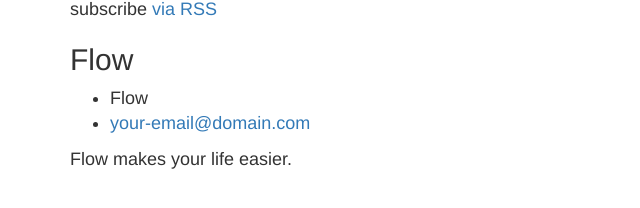
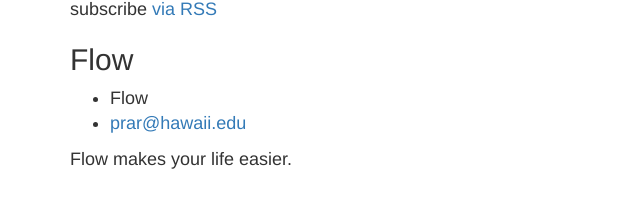
Before and after one commit to uhm-coe/assist, a Jekyll site: the page built from index.html, in a window 1280 px wide. Shown: the part 373-581 px from the top of the page, without its empty margins (0-640 px from the left). Built offline with Jekyll 4.4.1, drawn with Linux system fonts in a browser that asks for light colours.

Commit message:
Update config to match live server

```diff
--- a/_config.yml
+++ b/_config.yml
@@ -7,10 +7,10 @@
 
 # Site settings
 title: Flow
-email: your-email@domain.com
+email: prar@hawaii.edu
 description: Flow makes your life easier.
-baseurl: "" # the subpath of your site, e.g. /blog
-url: "http://yourdomain.com" # the base hostname & protocol for your site
+baseurl: "/flow" # the subpath of your site, e.g. /blog
+url: "https://flow.coe.hawaii.edu" # the base hostname & protocol for your site
 
 # Social Media
 #twitter_username: jekyllrb
```
